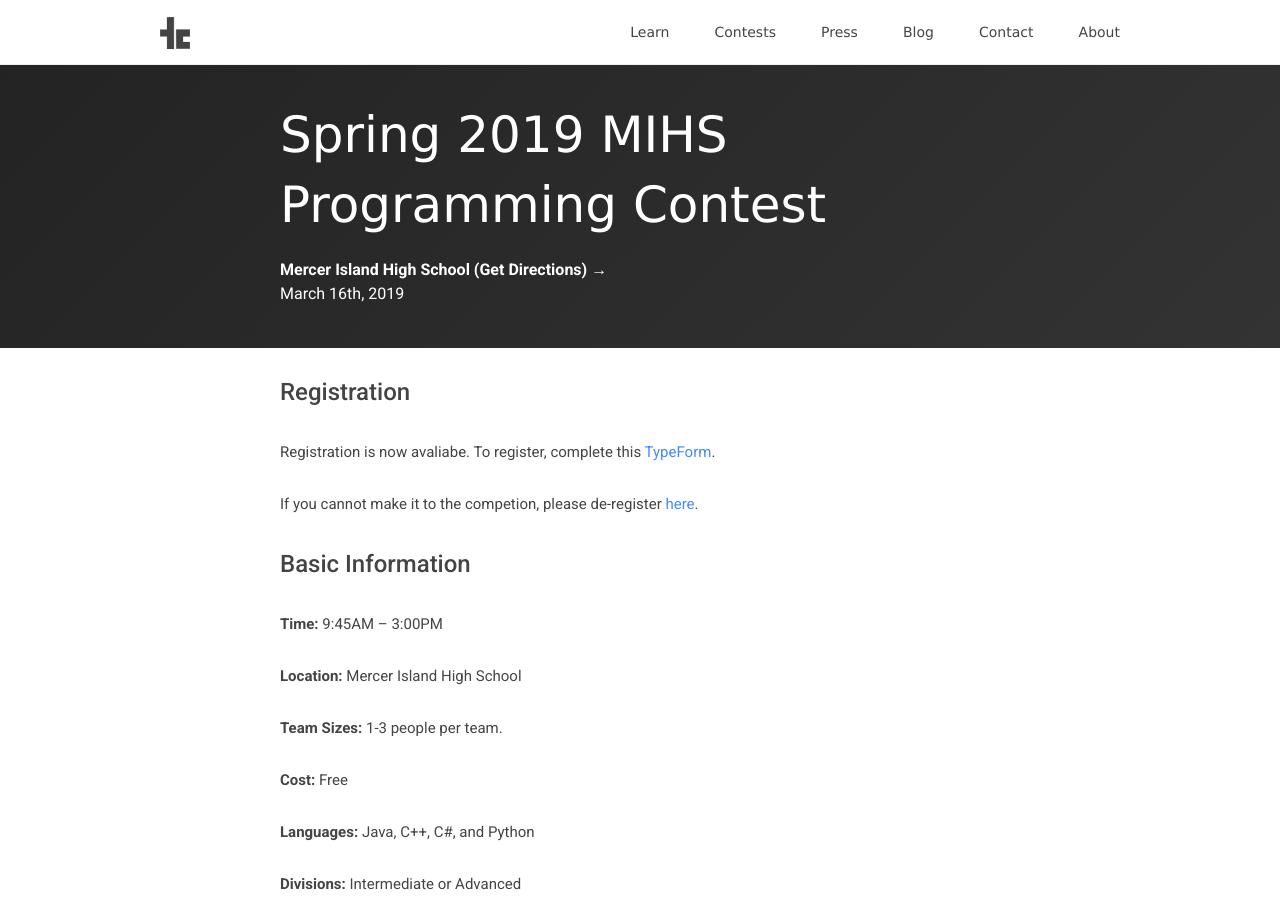
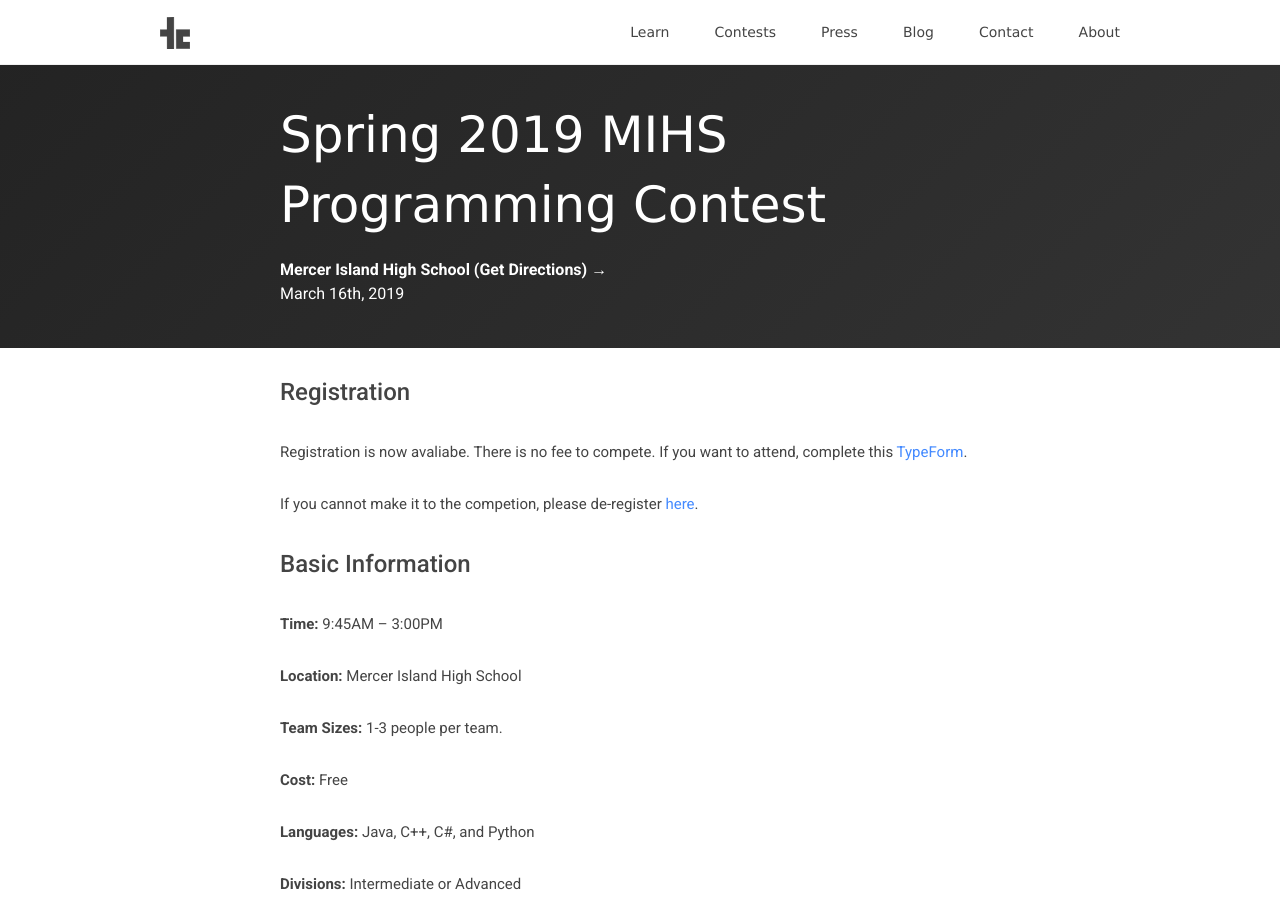
Before and after one commit to teamscode/teamscode.github.io, a Jekyll site: the page built from _posts/contests/2018-10-26-spring-2019-mihs-programming-contest.md, in a window 1280 px wide and 900 px high. Built offline with Jekyll 4.4.1, drawn with Linux system fonts in a browser that asks for light colours; nearby versions of some CDN libraries.

```diff
--- a/_posts/contests/2018-10-26-spring-2019-mihs-programming-contest.md
+++ b/_posts/contests/2018-10-26-spring-2019-mihs-programming-contest.md
@@ -9,7 +9,7 @@ contest_date: March 16th, 2019
 
 <h1>Registration</h1>
 
-Registration is now avaliabe. To register, complete this [TypeForm](https://teamscode.typeform.com/to/bnGcWl).
+Registration is now avaliabe. There is no fee to compete. If you want to attend, complete this [TypeForm](https://teamscode.typeform.com/to/bnGcWl).
 
 If you cannot make it to the competion, please de-register [here](https://teamscode.typeform.com/to/XTYQIh).
 
```
